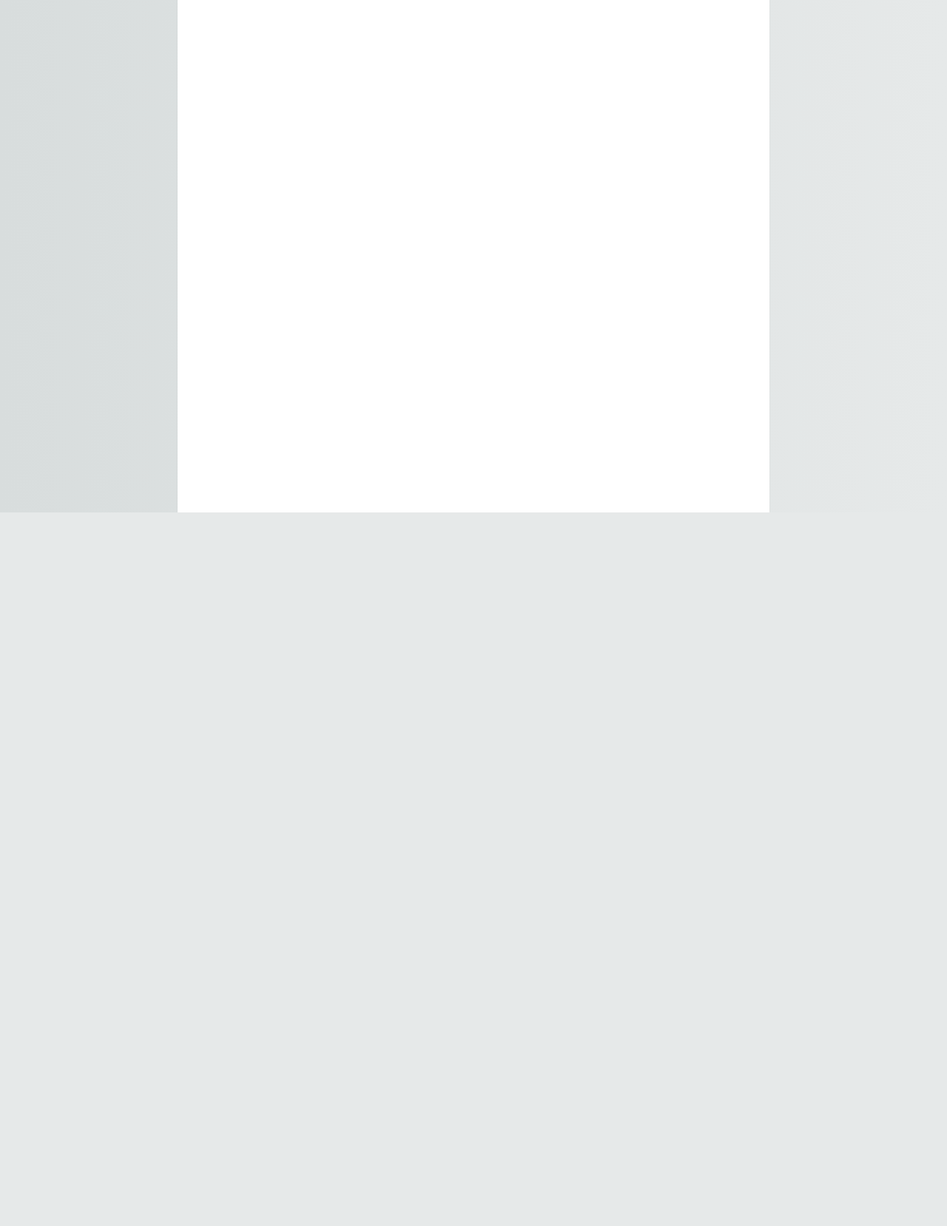
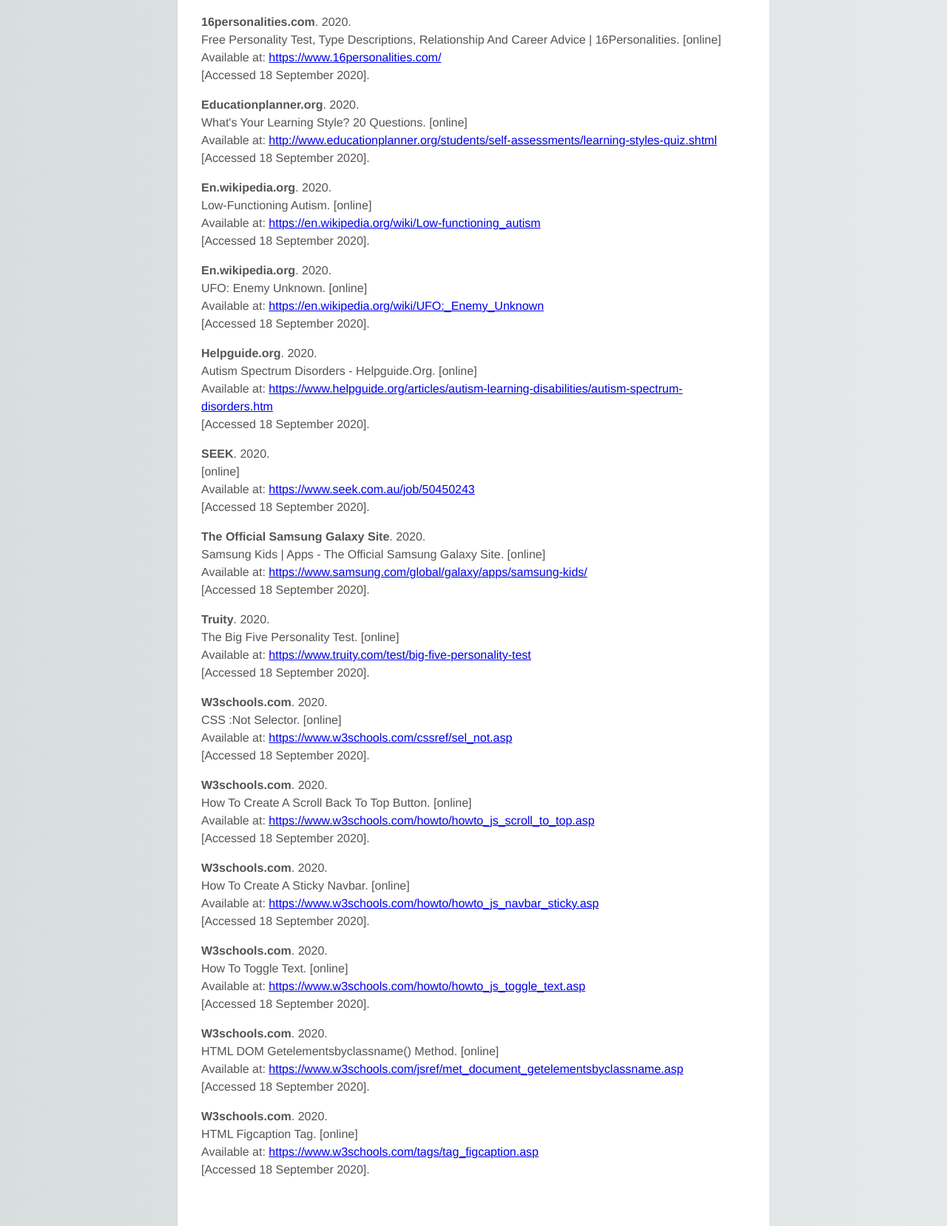
Before and after one commit to scuba156RMIT/IIT_Assignment01, a plain HTML site: page references.html in a window 1280 px wide. Shown: the part 107-1765 px from the top of the page at 74% size. Before the commit the page ends 800 px from the top, so only its background shows below. Drawn offline with Linux system fonts and the light colour scheme.

Commit message:
- Add references

```diff
--- a/main.css
+++ b/main.css
@@ -27,7 +27,6 @@ img {
   height:100%;
 }
 
-/* Add a hover effect (blue shadow) */
 .img-thumbnail:hover {
   box-shadow: 0 0 2px 1px rgba(0, 140, 186, 0.5);
 }
@@ -88,7 +87,6 @@ figure {
   padding: 0em 2em 0em;
 }
 
-/* The navigation bar */
 .navbar {
   overflow: hidden;
   background-color: #333;
@@ -97,7 +95,6 @@ figure {
   width: 800px;
 }
 
-/* Links inside the navbar */
 .navbar a {
   float: left;
   display: block;
@@ -107,7 +104,6 @@ figure {
   text-decoration: none;
 }
 
-/* Change background on mouse-over and current page*/
 .navbar a:hover, .navbar-current a{
   background: #ddd;
   color: black;
@@ -125,7 +121,7 @@ figure {
   float:left;
   background-color: #333;
   color: #f2f2f2;
-  /* font-size: 16px; */
+  cursor: pointer;
 }
 
 .tab-button.active {
@@ -133,19 +129,12 @@ figure {
   color: black;
 }
 
-.tabs {
-
-}
-
 .tab-content.active {
   padding: none;
   margin: none;
   align: left;
-  /* color:blue; */
-  /* background-color: #4CAF50; /* Green */ */
 }
 
-/* Main content */
 .main {
   margin-top: 30px;
 }
@@ -155,23 +144,23 @@ figure {
 }
 
 #scrollToTop {
-  display: none; /* Hidden by default */
-  position: fixed; /* Fixed/sticky position */
-  bottom: 20px; /* Place the button at the bottom of the page */
-  right: 30px; /* Place the button 30px from the right */
-  z-index: 99; /* Make sure it does not overlap */
-  border: none; /* Remove borders */
-  outline: none; /* Remove outline */
-  background-color: #333; /* Set a background color */
-  color: white; /* Text color */
-  cursor: pointer; /* Add a mouse pointer on hover */
-  padding: 15px; /* Some padding */
-  border-radius: 10px; /* Rounded corners */
-  font-size: 18px; /* Increase font size */
+  display: none;
+  position: fixed;
+  bottom: 20px;
+  right: 30px;
+  z-index: 99;
+  border: none;
+  outline: none;
+  background-color: #333;
+  color: white;
+  cursor: pointer;
+  padding: 15px;
+  border-radius: 10px;
+  font-size: 18px;
   color: #f2f2f2;
 }
 
 #scrollToTop:hover {
-  background-color: #ddd; /* Add a dark-grey background on hover */
+  background-color: #ddd;
   color: black;
 }
--- a/references.html
+++ b/references.html
@@ -19,7 +19,137 @@
       <!-- Content -->
       <div class ="content">
       <h1>References</h1>
+
+      <p>
+        <b>16personalities.com</b>. 2020.
+        <br>
+        Free Personality Test, Type Descriptions, Relationship And Career Advice | 16Personalities. [online]
+        <br>
+        Available at: <a href="https://www.16personalities.com/">https://www.16personalities.com/</a>
+        <br>
+        [Accessed 18 September 2020].
+      </p>
+      <p>
+        <b>Educationplanner.org</b>. 2020.
+        <br>
+        What's Your Learning Style? 20 Questions. [online]
+        <br>
+        Available at: <a href="http://www.educationplanner.org/students/self-assessments/learning-styles-quiz.shtml">http://www.educationplanner.org/students/self-assessments/learning-styles-quiz.shtml</a>
+        <br>
+        [Accessed 18 September 2020].
+      </p>
+      <p>
+        <b>En.wikipedia.org</b>. 2020.
+        <br>
+        Low-Functioning Autism. [online]
+        <br>
+        Available at: <a href="https://en.wikipedia.org/wiki/Low-functioning_autism">https://en.wikipedia.org/wiki/Low-functioning_autism</a>
+        <br>
+        [Accessed 18 September 2020].
+      </p>
+      <p>
+        <b>En.wikipedia.org</b>. 2020.
+        <br>
+        UFO: Enemy Unknown. [online]
+        <br>
+        Available at: <a href="https://en.wikipedia.org/wiki/UFO:_Enemy_Unknown">https://en.wikipedia.org/wiki/UFO:_Enemy_Unknown</a>
+        <br>
+        [Accessed 18 September 2020].
+      </p>
+      <p>
+        <b>Helpguide.org</b>. 2020.
+        <br>
+        Autism Spectrum Disorders - Helpguide.Org. [online]
+        <br>
+        Available at: <a href="https://www.helpguide.org/articles/autism-learning-disabilities/autism-spectrum-disorders.htm">https://www.helpguide.org/articles/autism-learning-disabilities/autism-spectrum-disorders.htm</a>
+        <br>[Accessed 18 September 2020].
+      </p>
+      <p>
+        <b>SEEK</b>. 2020.
+        <br>
+        [online]
+        <br>
+        Available at: <a href="https://www.seek.com.au/job/50450243">https://www.seek.com.au/job/50450243</a>
+        <br>
+        [Accessed 18 September 2020].
+      </p>
+      <p>
+        <b>The Official Samsung Galaxy Site</b>. 2020.
+        <br>
+        Samsung Kids | Apps - The Official Samsung Galaxy Site. [online]
+        <br>
+        Available at: <a href="https://www.samsung.com/global/galaxy/apps/samsung-kids/">https://www.samsung.com/global/galaxy/apps/samsung-kids/</a>
+        <br>
+        [Accessed 18 September 2020].
+      </p>
+      <p>
+        <b>Truity</b>. 2020.
+        <br>
+        The Big Five Personality Test. [online]
+        <br>
+        Available at: <a href="https://www.truity.com/test/big-five-personality-test">https://www.truity.com/test/big-five-personality-test</a>
+        <br>
+        [Accessed 18 September 2020].
+      </p>
+      <p>
+        <b>W3schools.com</b>. 2020.
+        <br>
+        CSS :Not Selector. [online]
+        <br>
+        Available at: <a href="https://www.w3schools.com/cssref/sel_not.asp">https://www.w3schools.com/cssref/sel_not.asp</a>
+        <br>
+        [Accessed 18 September 2020].
+      </p>
+      <p>
+        <b>W3schools.com</b>. 2020.
+        <br>
+        How To Create A Scroll Back To Top Button. [online]
+        <br>
+        Available at: <a href="https://www.w3schools.com/howto/howto_js_scroll_to_top.asp">https://www.w3schools.com/howto/howto_js_scroll_to_top.asp</a>
+        <br>
+        [Accessed 18 September 2020].
+      </p>
+      <p>
+        <b>W3schools.com</b></b>. 2020.
+        <br>
+        How To Create A Sticky Navbar. [online]
+        <br>
+        Available at: <a href="https://www.w3schools.com/howto/howto_js_navbar_sticky.asp">https://www.w3schools.com/howto/howto_js_navbar_sticky.asp</a>
+        <br>
+        [Accessed 18 September 2020].
+      </p>
+      <p>
+        <b>W3schools.com</b>. 2020.
+        <br>
+        How To Toggle Text. [online]
+        <br>
+        Available at: <a href="https://www.w3schools.com/howto/howto_js_toggle_text.asp">https://www.w3schools.com/howto/howto_js_toggle_text.asp</a>
+        <br>
+        [Accessed 18 September 2020].
+      </p>
+      <p>
+        <b>W3schools.com</b>. 2020.
+        <br>
+        HTML DOM Getelementsbyclassname() Method. [online]
+        <br>
+        Available at: <a href="https://www.w3schools.com/jsref/met_document_getelementsbyclassname.asp">https://www.w3schools.com/jsref/met_document_getelementsbyclassname.asp</a>
+        <br>
+        [Accessed 18 September 2020].
+      </p>
+      <p>
+        <b>W3schools.com</b>. 2020.
+        <br>
+        HTML Figcaption Tag. [online]
+        <br>
+        Available at: <a href="https://www.w3schools.com/tags/tag_figcaption.asp">https://www.w3schools.com/tags/tag_figcaption.asp</a>
+        <br>
+        [Accessed 18 September 2020].
+      </p>
+
+
       </div>
+      <button onclick="topFunction()" id="scrollToTop" title="Back to top">Back To Top</button>
     </body>
+    <script type="text/javascript" src="javascript.js"></script>
 
 </html>
```
Also changed, not shown: bibliography.html (deleted, +0 -17 lines).
